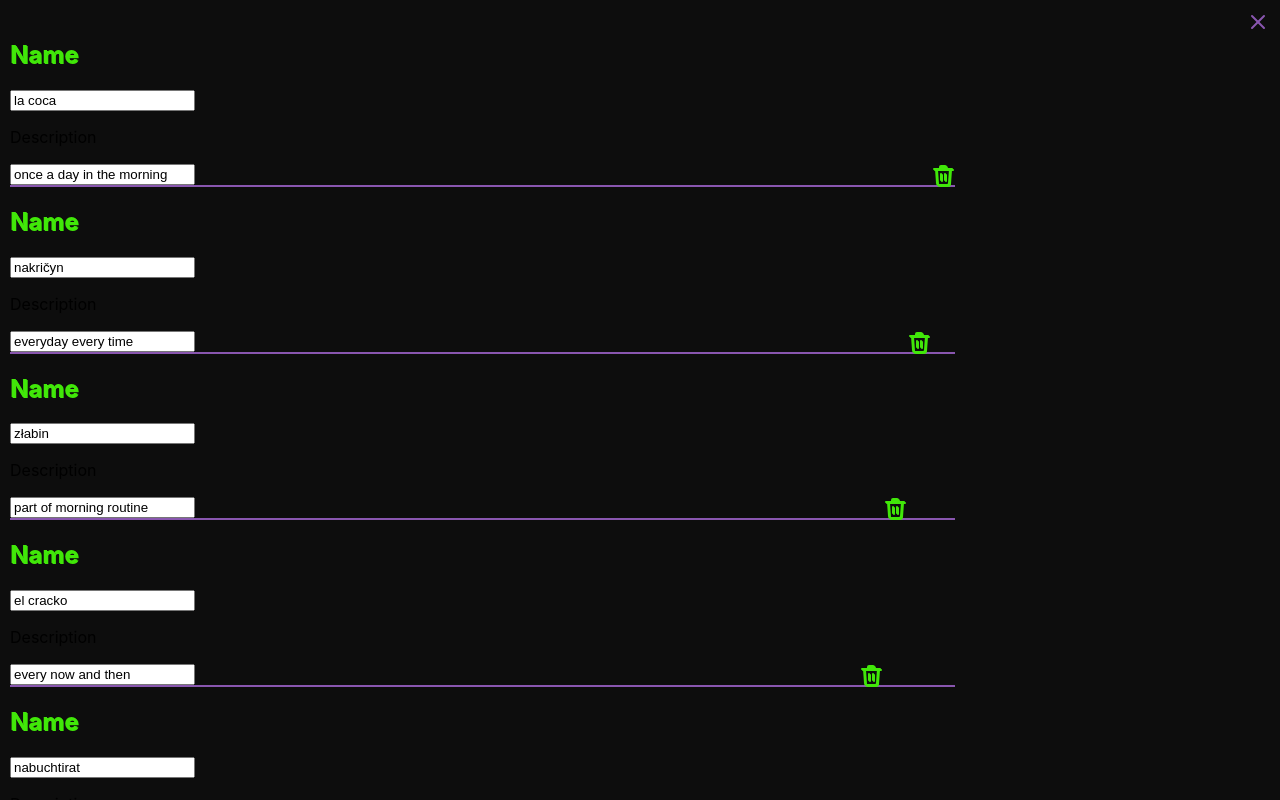
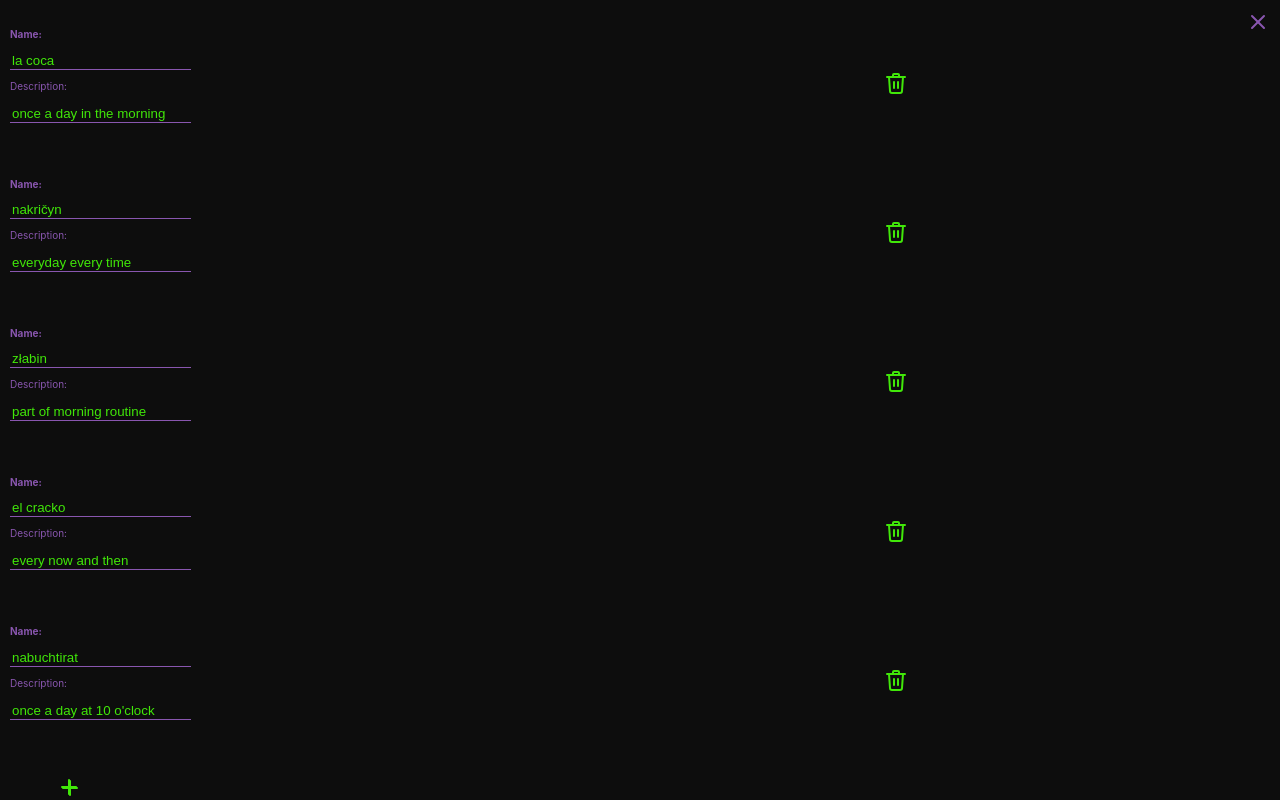
Before and after one commit to janekUndPesik/test-hellth, a React (Create React App) app: page / in a window 1280 px wide. Both pictures are taken after a click on the element 1258 px from the left and 24 px from the top of the page. Shown: the top 800 px of the page. Built offline with nearby package versions, Linux system fonts and the light colour scheme.

Commit message:
bug fixed

```diff
--- a/src/components/drug-container/drug-container.css
+++ b/src/components/drug-container/drug-container.css
@@ -17,6 +17,9 @@
 }
 
 .drug-line-container h2, .drug-line-container p {
+  text-align: center;
+  color: rgb(223, 95, 52);
+  text-shadow: #ffcc00 1px 0 5px;
   margin: 2px 0 0 0;
 }
 
--- a/src/components/settings/settings.css
+++ b/src/components/settings/settings.css
@@ -12,25 +12,39 @@
 }
 
 .settings-container h2 {
+  font-size: 10px;
   color: rgb(137, 86, 175);
-  color:rgb(65, 231, 9);
-  text-shadow: 1px 1px;
+}
+
+.settings-container p {
+  font-size: 10px;
+  color: rgb(137, 86, 175);
+}
+
+input {
+  background: none;
+  border: none;
+  border-bottom: 1px solid rgb(137, 86, 175);
+  color: rgb(65, 231, 9);
+}
+
+input:focus {
+  outline: none;
 }
 
 .input-container {
-  border-bottom: 2px solid rgb(137, 86, 175);
+  position: relative;
+  margin-bottom: 55px;
 }
 
 .delete-button {
-  float: right;
-  padding-bottom: 40%;
-  color: rgb(137, 86, 175);
+  position: absolute;
+  top: 45%;
+  right: 5%;
   color:rgb(65, 231, 9);
-  filter: drop-shadow(1px 1px);
 }
 
 .add-button {
-  color: rgb(137, 86, 175);
   margin: 5% 0 0 5%;
   color:rgb(65, 231, 9);
   filter: drop-shadow(1px 1px);
--- a/src/components/settings/settings.js
+++ b/src/components/settings/settings.js
@@ -26,16 +26,16 @@ const Settings = () => {
       <div className='settings-container'>
         {currentDrugs.map((drug) => (
           <div key={drug.id} className='input-container'>
-            <h2>Name</h2>
+            <h2>Name:</h2>
             <input
               placeholder={drug.name}
               onChange={(e) => handleChange(drug.id, 'name', e.target.value)}
               value={drug.name}
             />
-            <p>Description</p>
+            <p>Description:</p>
             <input
               placeholder={drug.description}
-              onChange={(e) => handleChange(drug.id, 'value', e.target.value)}
+              onChange={(e) => handleChange(drug.id, 'description', e.target.value)}
               value={drug.description}
             />
             <div onClick={() => removeDrug(drug.id)} className='delete-button'><DeleteIcon /></div>
--- a/src/contexts/drugs.context.js
+++ b/src/contexts/drugs.context.js
@@ -1,4 +1,4 @@
-import { createContext, useState, useEffect } from 'react';
+import { createContext, useState } from 'react';
 
 import PLACEHOLDER_DATA from '../utils/placeholder-data';
 
@@ -14,9 +14,6 @@ export const DrugsContext = createContext({
 export const DrugsProvider = ({ children }) => {
   const [currentDrugs, setCurrentDrugs] = useState(() => {
     const currentJsonValue = localStorage.getItem('LOCAL_STASH');
-    console.log(currentJsonValue);
-    const jsonValue = localStorage.getItem('PRIMARY_STORAGE_DATA');
-    console.log(jsonValue)
     const jsonDate = localStorage.getItem('DATE');
     const date = new Date();
     const dateString = `${date.getDate()}${date.getMonth()}`;
@@ -24,8 +21,8 @@ export const DrugsProvider = ({ children }) => {
     switch (true) {
       case currentJsonValue && (dateString === JSON.parse(jsonDate)):
         return JSON.parse(currentJsonValue);
-      case jsonValue:
-        const primaryValue = JSON.parse(jsonValue);
+      case currentJsonValue && (dateString !== JSON.parse(jsonDate)):
+        const primaryValue = JSON.parse(currentJsonValue);
         return primaryValue.map((drug) => ({ ...drug, check: false }));
       default:
         return PLACEHOLDER_DATA;
@@ -33,10 +30,6 @@ export const DrugsProvider = ({ children }) => {
   });
 
   const [isSettingsOpen, setSettingsOpen] = useState(false);
-
-  useEffect(() => {
-    localStorage.setItem('PRIMARY_STORAGE_DATA', JSON.stringify(currentDrugs));
-  }, [currentDrugs]);
 
 const addDrug = (currentDrugs) => {
   const newDrug = {
```
